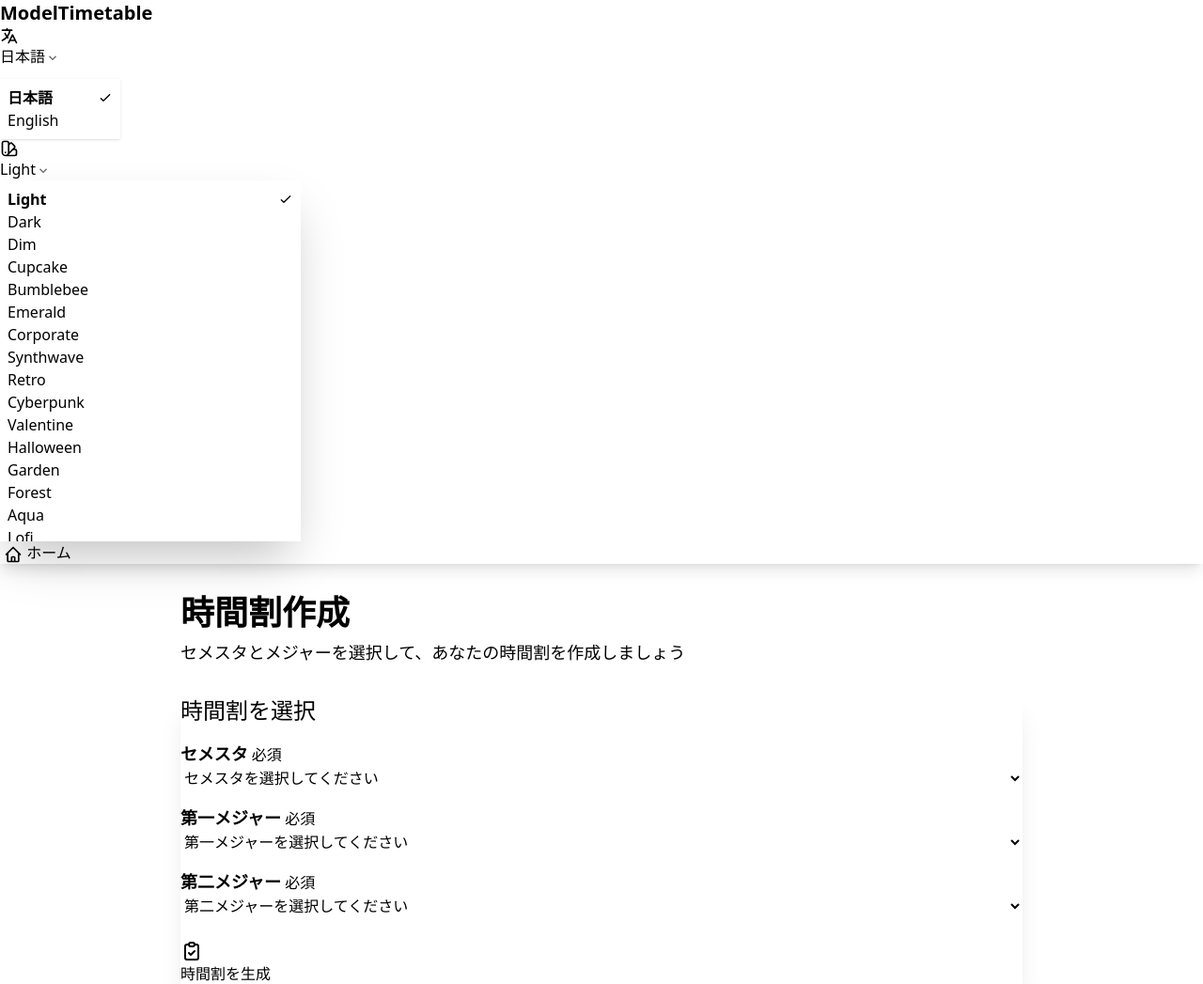
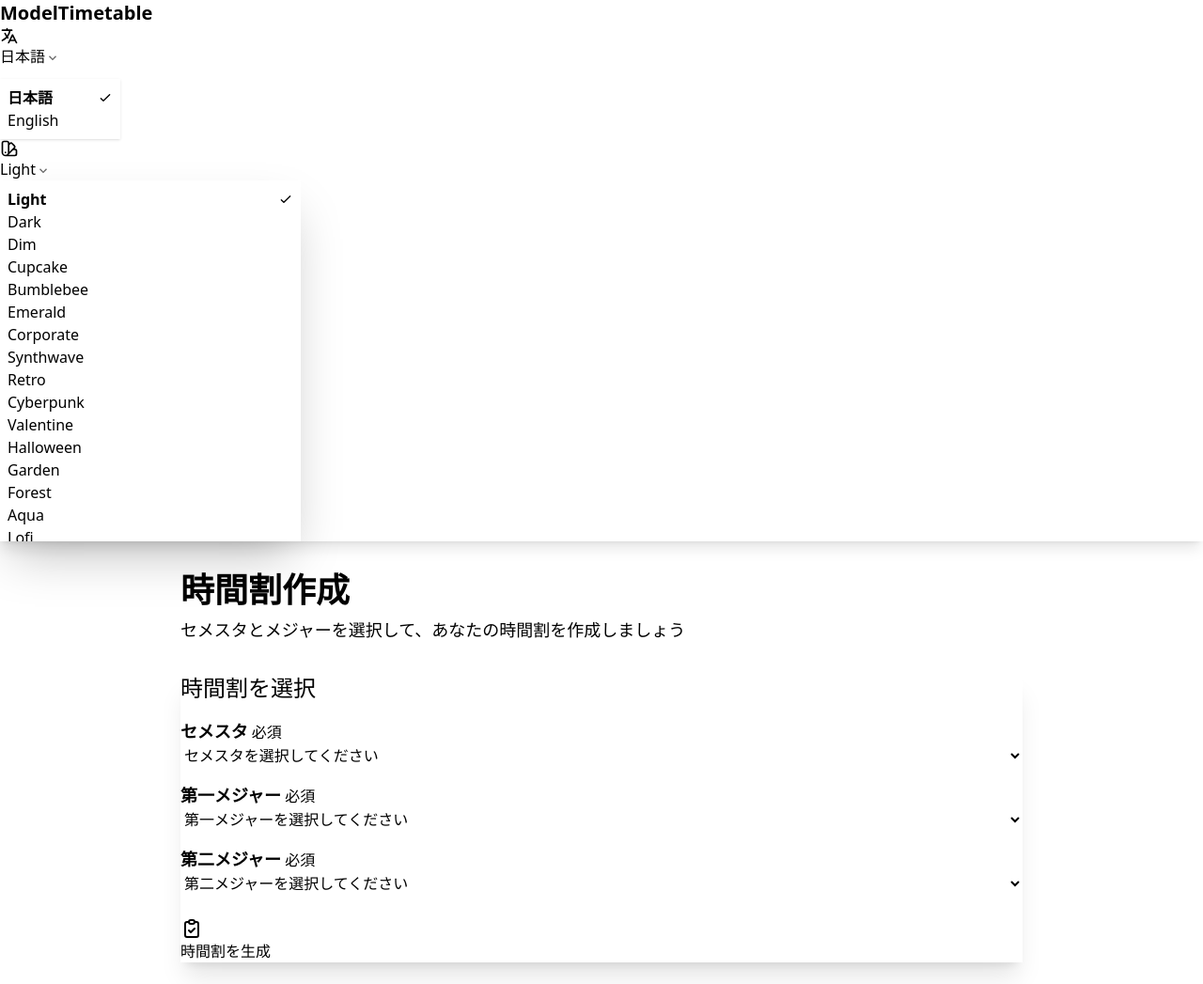
Before and after one commit to tsmh3939/ModelTimeTable, a Flask app: page /?lang=ja&theme=light in a window 1280 px wide. Shown: the top 1047 px of the page at 94% size. Run offline with Flask 3, Linux system fonts and the light colour scheme; some libraries are stand-ins or nearby versions.

Commit message:
ホームボタンを削除

```diff
--- a/src/templates/components/navbar.html
+++ b/src/templates/components/navbar.html
@@ -1,13 +1,5 @@
 <!-- Menu Items Macro -->
 {% macro menu_items(style_class) %}
-    <li>
-        <a href="{{ url_for('index') }}" class="{{ style_class }}">
-            <svg xmlns="http://www.w3.org/2000/svg" class="h-5 w-5 inline-block" fill="none" viewBox="0 0 24 24" stroke="currentColor">
-                <path stroke-linecap="round" stroke-linejoin="round" stroke-width="2" d="M3 12l2-2m0 0l7-7 7 7M5 10v10a1 1 0 001 1h3m10-11l2 2m-2-2v10a1 1 0 01-1 1h-3m-6 0a1 1 0 001-1v-4a1 1 0 011-1h2a1 1 0 011 1v4a1 1 0 001 1m-6 0h6" />
-            </svg>
-            {{ t('nav', 'home') }}
-        </a>
-    </li>
     {% if config['DEBUG'] %}
     <li>
         <a href="{{ url_for('sql') }}" class="{{ style_class }}">
```
